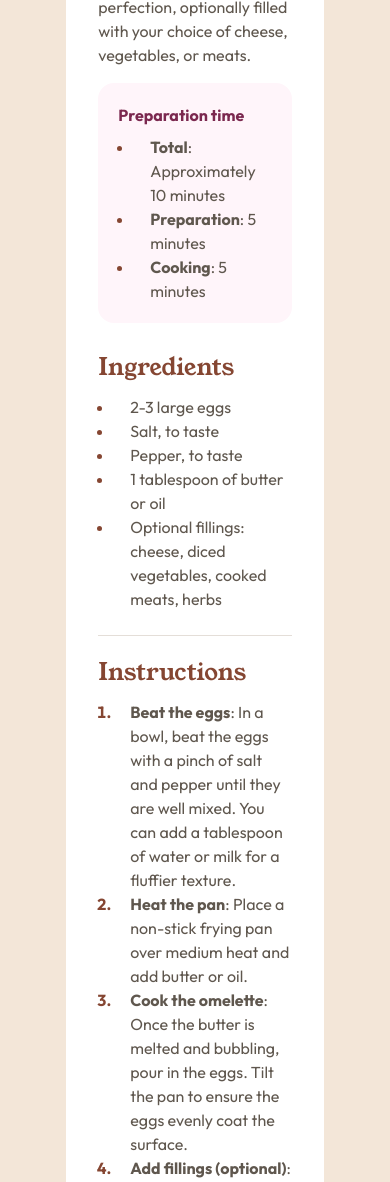
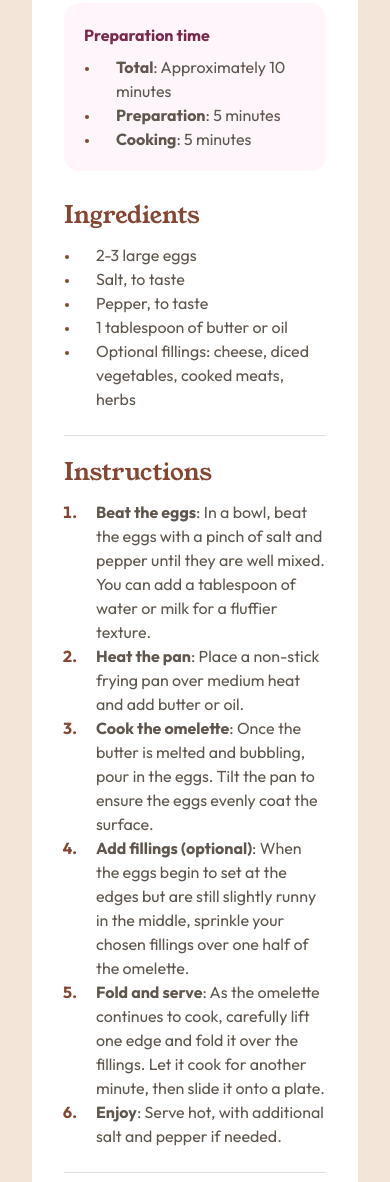
Before and after one commit to bessoAgustin/recipe-page-main, a plain HTML site: page index.html in a window 390 px wide. Shown: the part 445-1627 px from the top of the page. Drawn offline with Linux system fonts and the light colour scheme.

Commit message:
Last edits and responsiveness improvements.
Responsiveness improvements to the website layout and design. Updated styles for better mobile compatibility and enhanced user experience.
Updated 'margin' with 'padding' in the <body> tag to improve spacing and layout on different screen sizes, and <b> tags with <strong> tags for better semantic HTML and accessibility.
Pushed footer to the bottom of the page for better visual alignment and consistency across devices.

```diff
--- a/index.html
+++ b/index.html
@@ -26,9 +26,9 @@
       <p class="prep-title">Preparation time</p>
 
       <ul>
-        <li><b>Total</b>: Approximately 10 minutes</li>
-        <li><b>Preparation</b>: 5 minutes</li>
-        <li><b>Cooking</b>: 5 minutes</li>
+        <li><strong>Total</strong>: Approximately 10 minutes</li>
+        <li><strong>Preparation</strong>: 5 minutes</li>
+        <li><strong>Cooking</strong>: 5 minutes</li>
       </ul>
     </div>
 
@@ -47,12 +47,12 @@
     <h2>Instructions</h2>
 
     <ol>
-      <li><b>Beat the eggs</b>: In a bowl, beat the eggs with a pinch of salt and pepper until they are well mixed. You can add a tablespoon of water or milk for a fluffier texture.</li>
-      <li><b>Heat the pan</b>: Place a non-stick frying pan over medium heat and add butter or oil.</li>
-      <li><b>Cook the omelette</b>: Once the butter is melted and bubbling, pour in the eggs. Tilt the pan to ensure the eggs evenly coat the surface.</li>
-      <li><b>Add fillings (optional)</b>: When the eggs begin to set at the edges but are still slightly runny in the middle, sprinkle your chosen fillings over one half of the omelette.</li>
-      <li><b>Fold and serve</b>: As the omelette continues to cook, carefully lift one edge and fold it over the fillings. Let it cook for another minute, then slide it onto a plate.</li>
-      <li><b>Enjoy</b>: Serve hot, with additional salt and pepper if needed.</li>
+      <li><strong>Beat the eggs</strong>: In a bowl, beat the eggs with a pinch of salt and pepper until they are well mixed. You can add a tablespoon of water or milk for a fluffier texture.</li>
+      <li><strong>Heat the pan</strong>: Place a non-stick frying pan over medium heat and add butter or oil.</li>
+      <li><strong>Cook the omelette</strong>: Once the butter is melted and bubbling, pour in the eggs. Tilt the pan to ensure the eggs evenly coat the surface.</li>
+      <li><strong>Add fillings (optional)</strong>: When the eggs begin to set at the edges but are still slightly runny in the middle, sprinkle your chosen fillings over one half of the omelette.</li>
+      <li><strong>Fold and serve</strong>: As the omelette continues to cook, carefully lift one edge and fold it over the fillings. Let it cook for another minute, then slide it onto a plate.</li>
+      <li><strong>Enjoy</strong>: Serve hot, with additional salt and pepper if needed.</li>
     </ol>
 
     <hr>
@@ -62,6 +62,7 @@
     <p>The table below shows nutritional values per serving without the additional fillings.</p>
 
     <table>
+      <tbody>
         <tr>
           <td class="macro">Calories</td>
           <td class="macro-amount">277kcal</td>
@@ -81,12 +82,13 @@
           <td class="macro">Fat</td>
           <td class="macro-amount">22g</td>
         </tr>
+      </tbody>
     </table>
   </main>
 
-  <!-- <footer class="attribution">
+  <footer class="attribution">
     Challenge by <a href="https://www.frontendmentor.io?ref=challenge">Frontend Mentor</a>.
     Coded by <a href="https://www.frontendmentor.io/profile/bessoAgustin">Agustín Besso</a>.
-  </footer> -->
+  </footer>
 </body>
 </html>
--- a/styles.css
+++ b/styles.css
@@ -29,8 +29,8 @@
 }
 
 body{
-    margin: 6rem;
-    padding: 0;
+    margin: 0;
+    padding: 2rem;
     display: flex;
     flex-direction: column;
     justify-content: center;
@@ -38,17 +38,16 @@
     min-height: 100vh;
     font-family: 'Outfit', system-ui, -apple-system, 'Segoe UI', Roboto, Helvetica, Arial, sans-serif;
     background-color: var(--color-stone-100);
+    gap: 2rem;
 }
 
 main{
     display: flex;
     flex-direction: column;
     align-items: flex-start;
-    text-wrap: wrap;
     overflow-wrap: break-word;
     background-color: var(--color-white);
     max-width: 44rem;
-    height: fit-content;
     padding: 2rem;
     border-radius: 1.5rem;
     gap: 1rem;
@@ -58,7 +57,7 @@
 img{
     width: 100%;
     border-radius: .6rem;
-    margin-bottom: 1.5rem;
+    margin-block-end: 1.5rem;
 }
 
 h1, h2{
@@ -92,7 +91,7 @@
 
 ul li::marker{
     color: var(--color-brown-800);
-    font-size: 1rem;
+    font-size: 0.8rem;
 }
 
 ol li::marker{
@@ -106,18 +105,18 @@
     height: min-content;
     padding: 1.25rem;
     border-radius: 1rem;
-    margin-bottom: 1rem;
+    margin-block-end: 1rem;
 }
 
 .prep-title{
     color: var(--color-rose-800);
     font-weight: 700;
     margin: unset;
-    padding-bottom: 0.5rem;
+    padding-block-end: 0.5rem;
 }
 
 hr{
-    border: none;
+    border: 0;
     border-top: 1px solid var(--color-stone-150);
     width: 100%;
 }
@@ -129,7 +128,7 @@
 }
 
 tr {
-  border-bottom: 1px solid var(--color-stone-150);
+  border-block-end: 1px solid var(--color-stone-150);
 }
 
 td{
@@ -147,7 +146,7 @@
 }
 
 .attribution {
-    font-size: 0.6875rem;
+    font-size: 0.8rem;
     text-align: center;
 }
 .attribution a {
```
Lines whose indentation alone changed are shown as unchanged.
